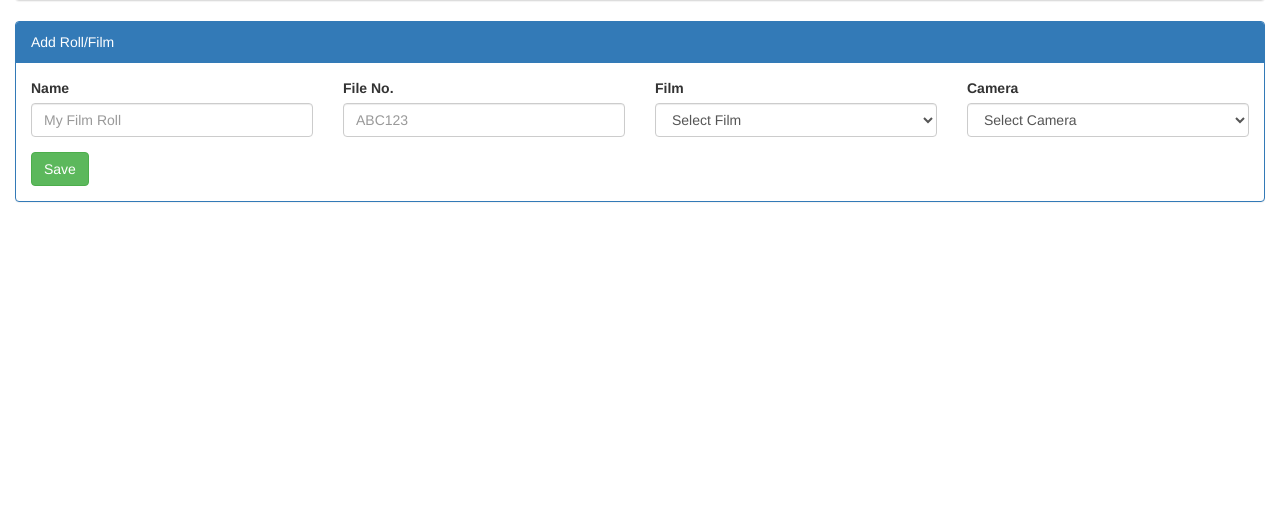
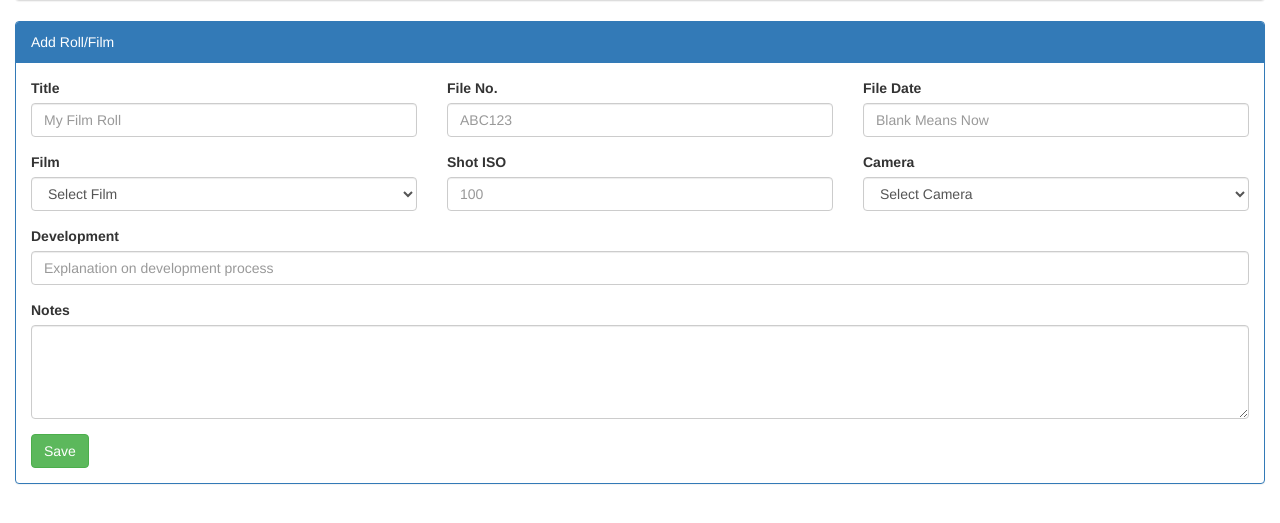
Before and after one commit to m00dawg/filmlog, a Flask app: template www/templates/project.html in a window 1280 px wide. Shown: the part 163-686 px from the top of the page. Run offline with Flask 2, Linux system fonts and the light colour scheme; the template is opened without the code that fills it, so the values that code supplies are empty; parts of the project's set-up code (start-up, migrations or seed data) failed here and were passed over; some libraries are stand-ins or nearby versions.

Commit message:
Can now add most things.

```diff
--- a/www/app.py
+++ b/www/app.py
@@ -30,31 +30,58 @@ def index():
 
 @app.route('/projects',  methods = ['POST', 'GET'])
 def projects():
+    if request.method == 'POST':
+        qry = text("""INSERT INTO Projects (name) VALUES (:name)""")
+        result = engine.execute(qry,
+            name = request.form['name'])
     qry = text("""SELECT projectID, name, filmCount, createdOn FROM Projects""")
     projects = engine.execute(qry).fetchall()
     return render_template('projects.html', projects=projects)
 
 @app.route('/projects/<int:projectID>',  methods = ['POST', 'GET'])
 def project(projectID):
-    if request.method == 'GET':
-        qry = text("""SELECT projectID, name FROM Projects WHERE projectID = :projectID""")
-        project = engine.execute(qry, projectID=projectID).fetchone()
+    if request.method == 'POST':
+        development = None
+        notes = None
+        fileDate = None
+        if request.form['development'] != '':
+            development = request.form['development']
+        if request.form['notes'] != '':
+            notes = request.form['notes']
+        if request.form['fileDate'] != '':
+            fileDate = request.form['fileDate']
+        qry = text("""INSERT INTO Films
+            (projectID, cameraID, filmTypeID, iso, fileNo, title, development, notes)
+            VALUES (:projectID, :cameraID, :filmTypeID, :iso, :fileNo, :title, :development, :notes)""")
+        result = engine.execute(qry,
+            projectID = projectID,
+            cameraID = request.form['camera'],
+            filmTypeID = request.form['filmType'],
+            iso = request.form['shotISO'],
+            fileNo = request.form['fileNo'],
+            title = request.form['title'],
+            development = development,
+            notes = notes)
 
-        qry = text("""SELECT filmID, title, fileNo, fileDate FROM Films WHERE projectID = :projectID""")
-        films = engine.execute(qry, projectID=projectID).fetchall()
 
-        qry = text("""SELECT filmTypeID, brand, name, iso FROM FilmTypes
-            JOIN FilmBrands ON FilmBrands.filmBrandID = FilmTypes.filmBrandID""")
-        filmTypes = engine.execute(qry).fetchall()
+    qry = text("""SELECT projectID, name FROM Projects WHERE projectID = :projectID""")
+    project = engine.execute(qry, projectID=projectID).fetchone()
 
-        qry = text("""SELECT cameraID, name FROM Cameras""")
-        cameras = engine.execute(qry).fetchall()
+    qry = text("""SELECT filmID, title, fileNo, fileDate FROM Films WHERE projectID = :projectID""")
+    films = engine.execute(qry, projectID=projectID).fetchall()
 
-        return render_template('project.html',
-            project = project,
-            films = films,
-            filmTypes = filmTypes,
-            cameras = cameras)
+    qry = text("""SELECT filmTypeID, brand, name, iso FROM FilmTypes
+        JOIN FilmBrands ON FilmBrands.filmBrandID = FilmTypes.filmBrandID""")
+    filmTypes = engine.execute(qry).fetchall()
+
+    qry = text("""SELECT cameraID, name FROM Cameras""")
+    cameras = engine.execute(qry).fetchall()
+
+    return render_template('project.html',
+        project = project,
+        films = films,
+        filmTypes = filmTypes,
+        cameras = cameras)
 
 @app.route('/projects/<int:projectID>/films/<int:filmID>',  methods = ['POST', 'GET'])
 def film(projectID, filmID):
--- a/www/templates/film.html
+++ b/www/templates/film.html
@@ -112,8 +112,7 @@
         </div>
         <div class="col-sm-2">
           <label>Notes</label><br />
-          <input type="text" class="form-control"
-            placeholder="Notes" name="notes" aria-describedby="Notes">
+          <input type="text" class="form-control" placeholder="Overexposed" name="notes" aria-describedby="Notes">
         </div>
       </div>
       <div class="button-bar">
--- a/www/templates/index.html
+++ b/www/templates/index.html
@@ -1,9 +1,7 @@
 {% extends "base.html" %}
 
 {% block content %}
-  <h1 class="page-header">Classrooms</h1>
-  <table class="table table-bordered" id="classrooms">
-    <tr><th>Teacher</th><th>Grade</th><th>Room Number</th><th>Boxtops</th><th>Raised Money</th></tr>
-  </table>
+  <h1 class="page-header">Film Log</h1>
+  <p>Log dem films</p>
 
 {% endblock %}
--- a/www/templates/project.html
+++ b/www/templates/project.html
@@ -28,15 +28,21 @@
         action="/projects/{{ project.projectID }}"
         method="POST">
         <div class="form-group">
-          <div class="col-sm-3">
-            <label>Name</label>
-            <input type="text" class="form-control" placeholder="My Film Roll" name="name" aria-describedby="Number">
+          <div class="col-sm-4">
+            <label>Title</label>
+            <input type="text" class="form-control" placeholder="My Film Roll" name="title" aria-describedby="Title">
           </div>
-          <div class="col-sm-3">
+          <div class="col-sm-4">
             <label>File No.</label>
             <input type="text" class="form-control" placeholder="ABC123" name="fileNo" aria-describedby="FileNo">
           </div>
-          <div class="col-sm-3">
+          <div class="col-sm-4">
+            <label>File Date</label>
+            <input type="text" class="form-control" placeholder="Blank Means Now" name="fileDate" aria-describedby="FileDate">
+          </div>
+        </div>
+        <div class="form-group">
+          <div class="col-sm-4">
             <label>Film</label>
             <select class="form-control" name="filmType">
                 <option value=''>Select Film </option>
@@ -45,7 +51,11 @@
                 {% endfor %}
             </select>
           </div>
-          <div class="col-sm-3">
+          <div class="col-sm-4">
+            <label>Shot ISO</label>
+            <input type="text" class="form-control" placeholder="100" name="shotISO" aria-describedby="ShotISO">
+          </div>
+          <div class="col-sm-4">
             <label>Camera</label>
             <select class="form-control" name="camera">
                 <option value=''>Select Camera</option>
@@ -55,6 +65,18 @@
             </select>
           </div>
         </div>
+        <div class="form-group">
+          <div class="col-sm-12">
+            <label>Development</label>
+            <input type="text" class="form-control" placeholder="Explanation on development process" name="development" aria-describedby="Development">
+          </div>
+        </div>
+        <div class="form-group">
+          <div class="col-sm-12">
+            <label>Notes</label><br />
+            <textarea name="notes" rows="4" class="form-control"></textarea>
+          </div>
+        </div>
         <div class="button-bar">
           <button class="btn btn-success" action="submit">Save</button>
         </div>
```
Also changed, not shown: www/templates/projects.html (+19 -0 lines), 1 other file.
